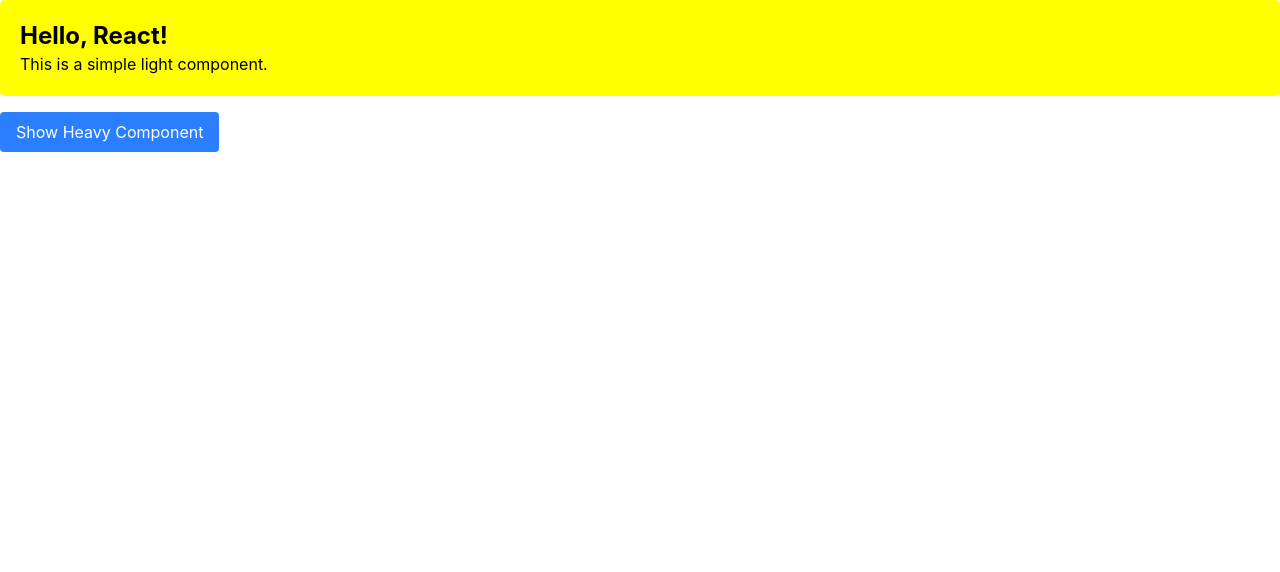
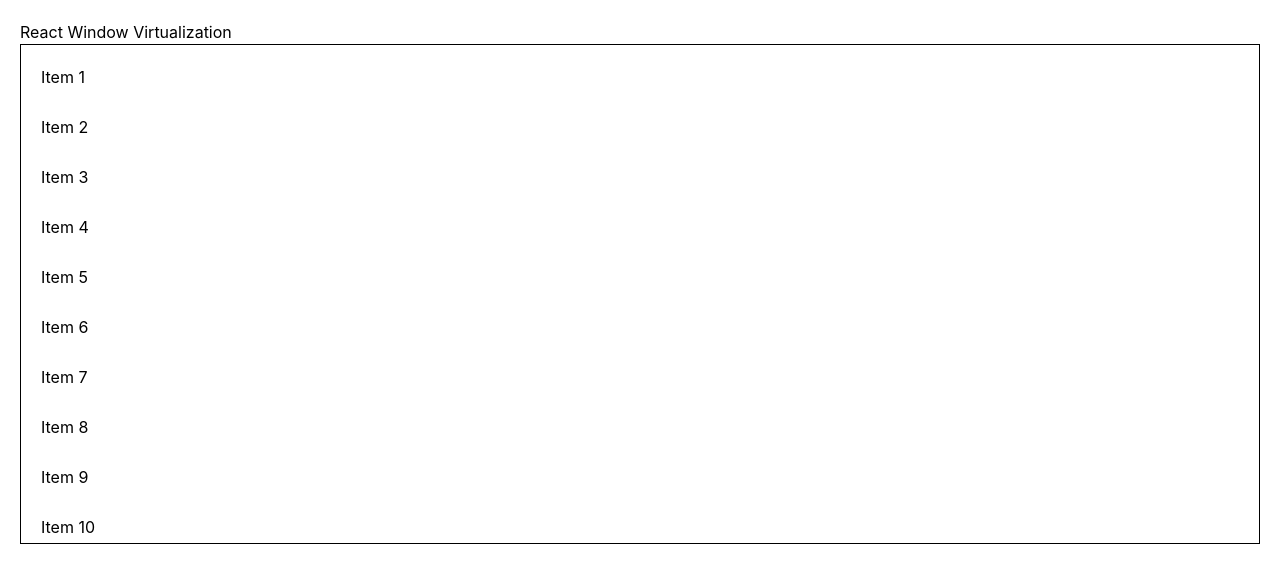
Before and after one commit to sukhendralodhi/reactjs-performance-optimization-pattern, a React (Vite) app: page / in a window 1280 px wide. Shown: the top 572 px of the page. Built offline with nearby package versions, Linux system fonts and the light colour scheme.

Commit message:
vertualization

```diff
--- a/package.json
+++ b/package.json
@@ -13,7 +13,8 @@
     "axios": "^1.20.0",
     "react": "^19.2.8",
     "react-dom": "^19.2.8",
-    "react-router-dom": "^7.18.3"
+    "react-router-dom": "^7.18.3",
+    "react-window": "^2.3.0"
   },
   "devDependencies": {
     "@eslint/js": "^10.0.1",
--- a/src/App.jsx
+++ b/src/App.jsx
@@ -1,4 +1,4 @@
-import LazyLoading from "./perform-optimization/LazyLoading"
+import RowContainer from "./vertualization/RowContainer"
 
 
 function App() {
@@ -45,7 +45,8 @@ function App() {
       {/* <FeedbackForm /> */}
       {/* <UncontrolledForm /> */}
       {/* <NonLazyLoading /> */}
-      <LazyLoading />
+      {/* <LazyLoading /> */}
+      <RowContainer />
     </>
   )
 }
--- /dev/null
+++ b/src/vertualization/Row.jsx
@@ -0,0 +1,17 @@
+
+const Row = ({
+    index,
+    style
+}) => {
+    return (
+        <div style={{
+            ...style,
+            padding: "20px",
+            borderBottom: "1px solic #ccc"
+        }}>
+            Item {index + 1}
+        </div>
+    )
+}
+
+export default Row
--- /dev/null
+++ b/src/vertualization/RowContainer.jsx
@@ -0,0 +1,24 @@
+import { List } from "react-window";
+import Row from "./Row";
+
+const RowContainer = () => {
+    return (
+        <div style={{
+            padding: "20px"
+        }}>
+            <h1>React Window Virtualization</h1>
+            <List
+                rowComponent={Row}
+                rowCount={10000}
+                rowHeight={50}
+                rowProps={{}}
+                style={{
+                    height: "500px",
+                    border: "1px solid black",
+                }}
+            />
+        </div>
+    )
+}
+
+export default RowContainer;
```
Also changed, not shown: 1 other file (tests, documents, lock files or other folders).
